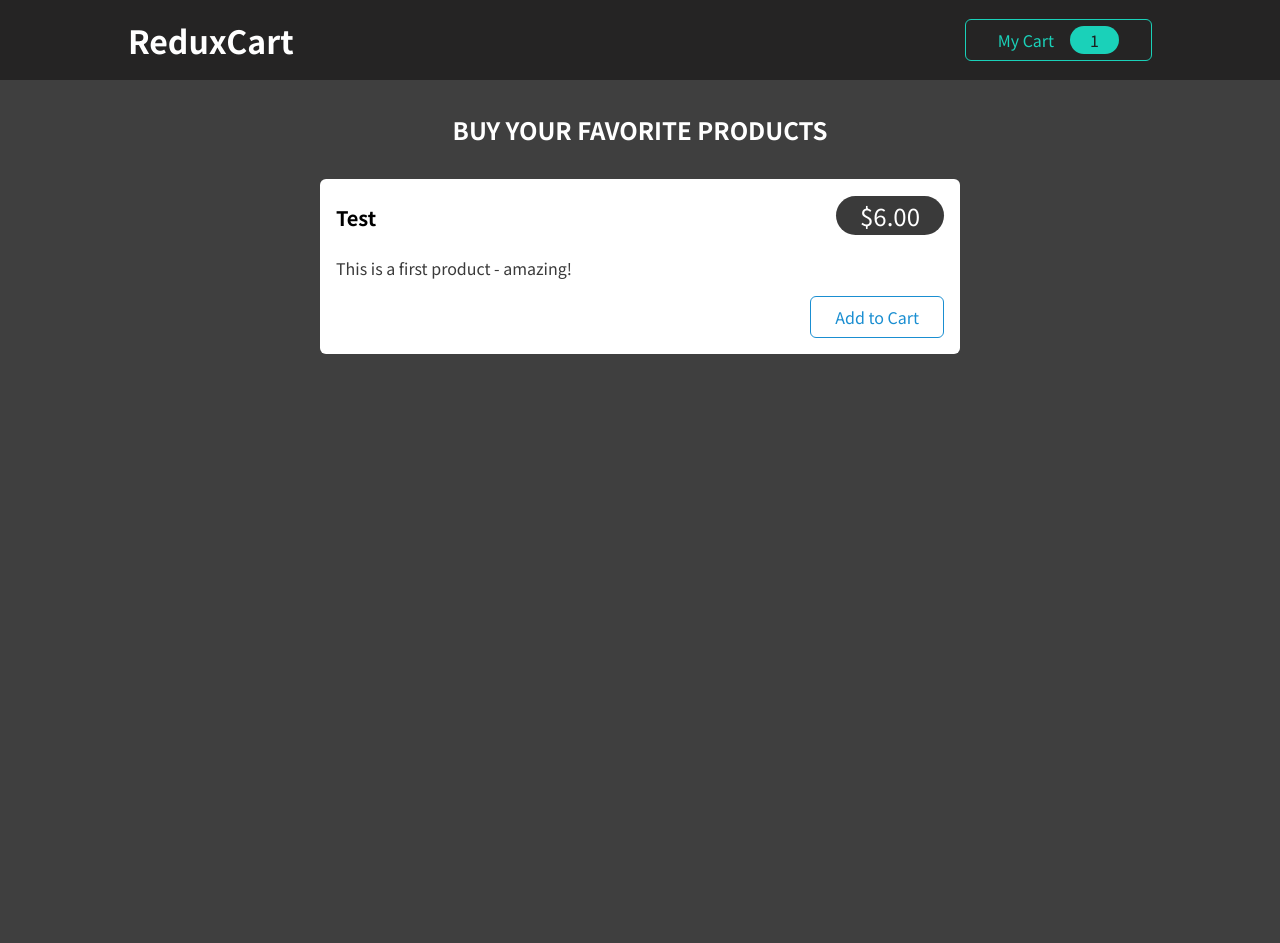
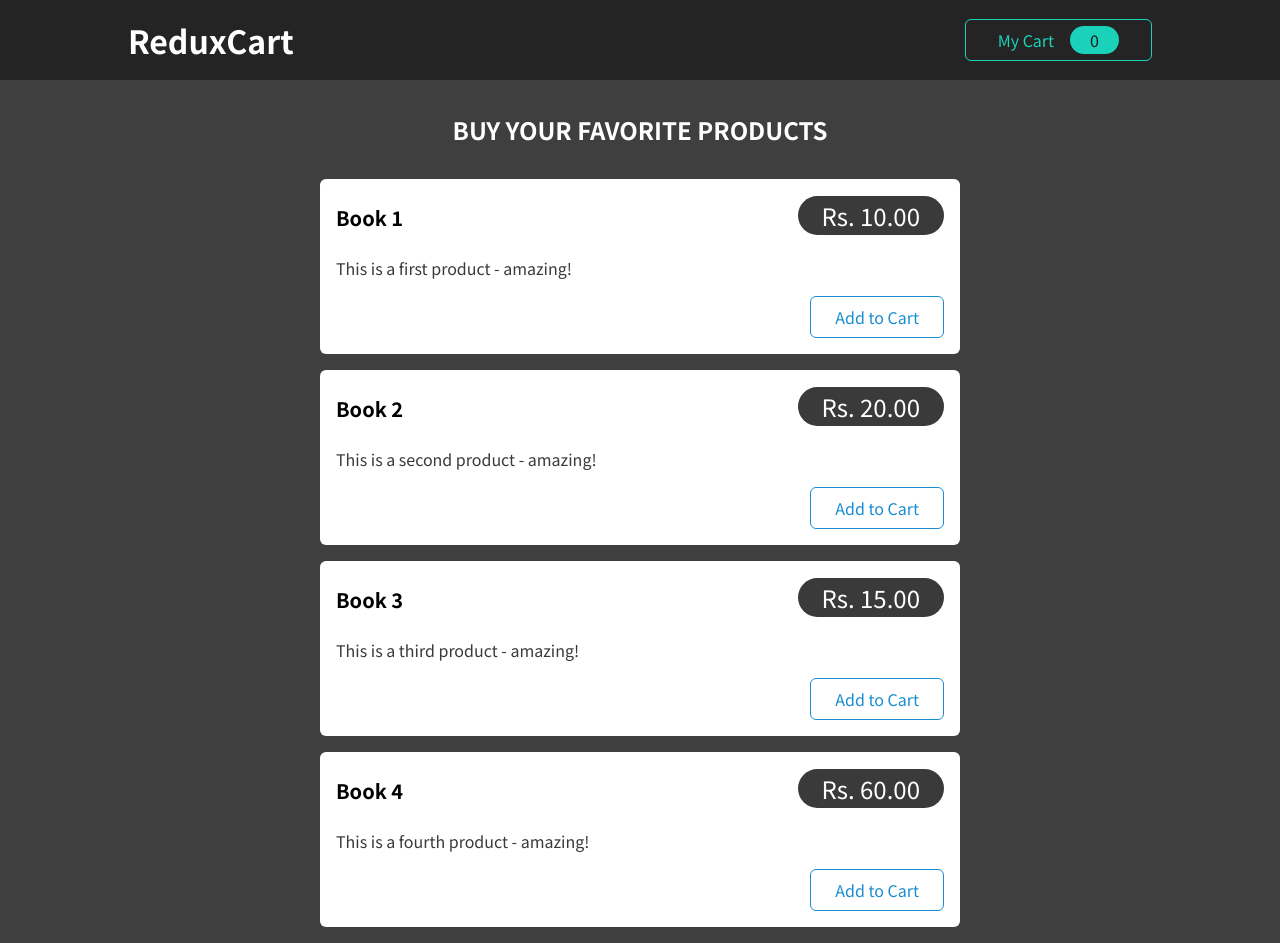
Before and after one commit to Blank67/Redux-3, a React (Create React App) app: page / in a window 1280 px wide. Before the commit the page ends 800 px from the top, so only its background shows below. Built offline with nearby package versions, Linux system fonts and the light colour scheme.

Commit message:
cart count logic

```diff
--- a/src/components/Cart/CartButton.js
+++ b/src/components/Cart/CartButton.js
@@ -1,9 +1,10 @@
-import { useDispatch } from 'react-redux';
+import { useDispatch, useSelector } from 'react-redux';
 import { uiActions } from '../../store/ui-slice';
 import classes from './CartButton.module.css';
 
 const CartButton = (props) => {
   const dispatch = useDispatch();
+  const cartQuantity = useSelector((state) => (state.cart.totalQuantity));
 
   const toggleCartHandler = () => {
     dispatch(uiActions.toggle());
@@ -12,7 +13,7 @@ const CartButton = (props) => {
   return (
     <button className={classes.button} onClick={toggleCartHandler}>
       <span>My Cart</span>
-      <span className={classes.badge}>1</span>
+      <span className={classes.badge}>{cartQuantity}</span>
     </button>
   );
 };
--- a/src/components/Shop/ProductItem.js
+++ b/src/components/Shop/ProductItem.js
@@ -1,19 +1,30 @@
+import { useDispatch } from 'react-redux';
+import { cartActions } from '../../store/cart-slice';
 import Card from '../UI/Card';
 import classes from './ProductItem.module.css';
 
 const ProductItem = (props) => {
-  const { title, price, description } = props;
+  const { title, price, description, id } = props;
+  const dispatch = useDispatch();
+
+  const addToCartHandler = () => {
+    dispatch(cartActions.addItem({
+      id: id,
+      title: title,
+      price: price
+    }));
+  }
 
   return (
     <li className={classes.item}>
       <Card>
         <header>
           <h3>{title}</h3>
-          <div className={classes.price}>${price.toFixed(2)}</div>
+          <div className={classes.price}>Rs. {price.toFixed(2)}</div>
         </header>
         <p>{description}</p>
         <div className={classes.actions}>
-          <button>Add to Cart</button>
+          <button onClick={addToCartHandler}>Add to Cart</button>
         </div>
       </Card>
     </li>
--- a/src/components/Shop/Products.js
+++ b/src/components/Shop/Products.js
@@ -1,16 +1,41 @@
 import ProductItem from './ProductItem';
 import classes from './Products.module.css';
 
+const DUMMY_DATA = [
+  {
+    id: 1,
+    price: 10,
+    title: "Book 1",
+    description: "This is a first product - amazing!"
+  },
+  {
+    id: 2,
+    price: 20,
+    title: "Book 2",
+    description: "This is a second product - amazing!"
+  },
+  {
+    id: 3,
+    price: 15,
+    title: "Book 3",
+    description: "This is a third product - amazing!"
+  },
+  {
+    id: 4,
+    price: 60,
+    title: "Book 4",
+    description: "This is a fourth product - amazing!"
+  }
+];
+
 const Products = (props) => {
+  const items = DUMMY_DATA.map((itm) => (<ProductItem key={itm.id} id={itm.id} title={itm.title} price={itm.price} description={itm.description} />))
+
   return (
     <section className={classes.products}>
       <h2>Buy your favorite products</h2>
       <ul>
-        <ProductItem
-          title='Test'
-          price={6}
-          description='This is a first product - amazing!'
-        />
+        {items}
       </ul>
     </section>
   );
--- /dev/null
+++ b/src/store/cart-slice.js
@@ -0,0 +1,38 @@
+import { createSlice } from "@reduxjs/toolkit";
+
+const initialState = {
+    items: [],
+    totalQuantity: 0
+}
+
+const cartSlice = createSlice({
+    name: 'cart',
+    initialState: initialState,
+    reducers: {
+        addItem (state, action) {
+            const newItem = action.payload;
+            const existingItem = state.items.find((itm) => (itm.id === newItem.id));
+            state.totalQuantity++;
+            if(!existingItem){
+                state.items.push({itemId: newItem.id, price: newItem.price, quantity: 1, totalPrice: newItem.price, name: newItem.title });
+            }else{
+                existingItem.quantity++;
+                existingItem.totalPrice = existingItem.totalPrice + newItem.price;
+            }
+        },
+        removeItem (state, action) {
+            const id = action.payload;
+            const existingItem = state.items.find((itm) => (itm.id === id));
+            state.totalQuantity--;
+            if(existingItem.quantity === 1){
+                state.items = state.items.filter((itm) => (itm.id !== id));
+            }else{
+                existingItem.quantity--;
+                existingItem.totalPrice = existingItem.totalPrice - existingItem.price;
+            }
+        }
+    }
+});
+
+export const cartActions = cartSlice.actions;
+export default cartSlice;
--- a/src/store/index.js
+++ b/src/store/index.js
@@ -1,9 +1,11 @@
 import { configureStore } from "@reduxjs/toolkit";
+import cartSlice from "./cart-slice";
 import uiSlice from "./ui-slice";
 
 const store = configureStore({
     reducer: {
-        ui: uiSlice.reducer
+        ui: uiSlice.reducer,
+        cart: cartSlice.reducer
     }
 })
 
```
